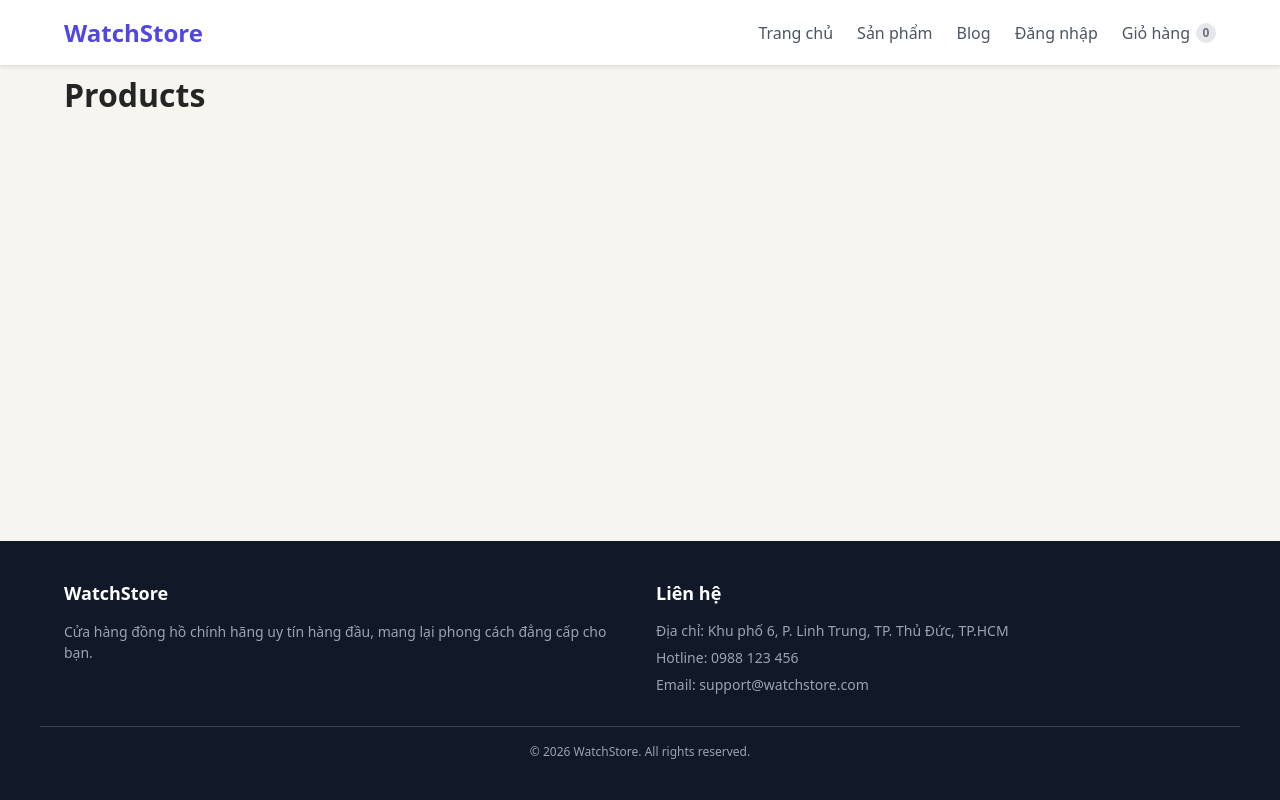
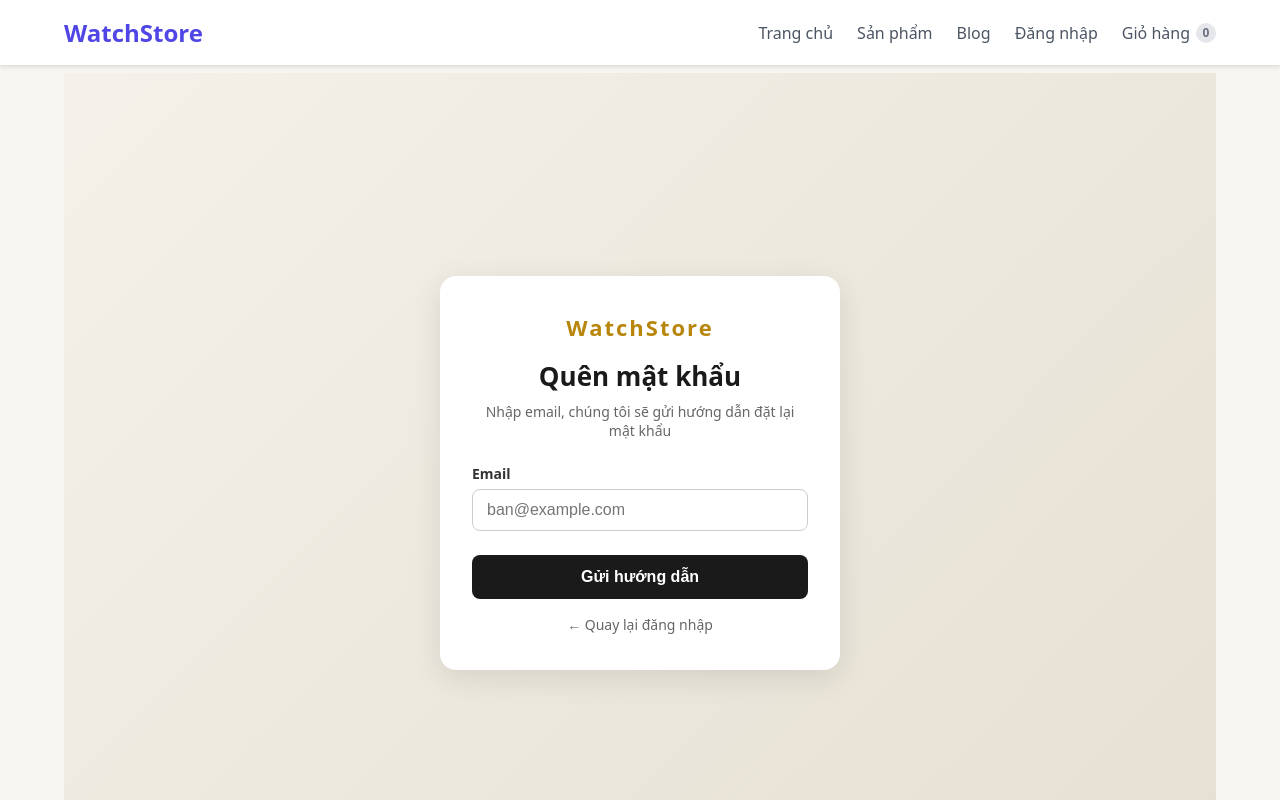
Before and after one commit to voha203/LTFE_N13_watch_store, a React (Vite) app: page /forgot-password in a window 1280 px wide. Shown: the top 800 px of the page. Built offline with nearby package versions, Linux system fonts and the light colour scheme.

Commit message:
xong FE auth

```diff
--- /dev/null
+++ b/src/pages/ForgotPasswordPage.tsx
@@ -0,0 +1,68 @@
+import { useState } from 'react'
+import type { FormEvent } from 'react'
+import { Link } from 'react-router-dom'
+import { isValidEmail } from '../utils/validators'
+import '../styles/AuthPage.css'
+
+export default function ForgotPasswordPage() {
+    const [email, setEmail] = useState('')
+    const [error, setError] = useState('')
+    const [sent, setSent] = useState(false)
+
+    function handleSubmit(e: FormEvent<HTMLFormElement>) {
+        e.preventDefault()
+
+        if (!email.trim()) {
+            setError('Vui lòng nhập email')
+            setSent(false)
+        } else if (!isValidEmail(email)) {
+            setError('Email không đúng định dạng')
+            setSent(false)
+        } else {
+            setError('')
+            setSent(true) // Demo: không gửi email thật
+        }
+    }
+
+    return (
+        <div className="login-page">
+            <form className="login-form" onSubmit={handleSubmit} noValidate>
+                <Link to="/" className="login-brand">
+                    WatchStore
+                </Link>
+                <h1>Quên mật khẩu</h1>
+                <p className="login-subtitle">
+                    Nhập email, chúng tôi sẽ gửi hướng dẫn đặt lại mật khẩu
+                </p>
+
+                {sent && (
+                    <p className="success-message">
+                        Nếu email này đã đăng ký, hướng dẫn đặt lại mật khẩu đã được gửi.
+                    </p>
+                )}
+
+                <div className="field">
+                    <label htmlFor="email">Email</label>
+                    <input
+                        id="email"
+                        type="email"
+                        value={email}
+                        onChange={(e) => setEmail(e.target.value)}
+                        placeholder="ban@example.com"
+                        autoComplete="email"
+                        className={error ? 'input-error' : ''}
+                    />
+                    {error && <p className="error">{error}</p>}
+                </div>
+
+                <button type="submit" className="submit-button">
+                    Gửi hướng dẫn
+                </button>
+
+                <Link to="/login" className="back-home">
+                    ← Quay lại đăng nhập
+                </Link>
+            </form>
+        </div>
+    )
+}
--- a/src/pages/LoginPage.tsx
+++ b/src/pages/LoginPage.tsx
@@ -101,7 +101,6 @@ export default function LoginPage() {
                         </p>
                     )}
                 </div>
-                {/* ...hết khối ô mật khẩu... */}
 
                 <div className="auth-links-right">
                     <Link to="/forgot-password">Quên mật khẩu?</Link>
@@ -118,13 +117,6 @@ export default function LoginPage() {
                 <Link to="/" className="back-home">
                     ← Về trang chủ
                 </Link>
-                <button type="submit" className="submit-button">
-                    Đăng nhập
-                </button>
-
-                <Link to="/" className="back-home">
-                    ← Về trang chủ
-                </Link>
             </form>
         </div>
     )
--- a/src/pages/RegisterPage.tsx
+++ b/src/pages/RegisterPage.tsx
@@ -2,7 +2,7 @@ import { useState } from 'react'
 import type { FormEvent } from 'react'
 import { Link } from 'react-router-dom'
 import { isValidEmail } from '../utils/validators'
-import './AuthPage.css'
+import '../styles/AuthPage.css'
 
 type FormErrors = {
     fullName?: string
--- a/src/routers/AppRoutes.tsx
+++ b/src/routers/AppRoutes.tsx
@@ -9,7 +9,8 @@ import CartPage from '../pages/CartPage';
 import LoginPage from '../pages/LoginPage';
 import CheckoutPage from '../pages/CheckoutPage';
 import NotFoundPage from '../pages/NotFoundPage';
-
+import RegisterPage from '../pages/RegisterPage'
+import ForgotPasswordPage from '../pages/ForgotPasswordPage'
 export default function AppRoutes() {
   return (
     <Routes>
@@ -23,6 +24,8 @@ export default function AppRoutes() {
         <Route path="login" element={<LoginPage />} />
         <Route path="checkout" element={<CheckoutPage />} />
         <Route path="*" element={<NotFoundPage />} />
+        <Route path="/register" element={<RegisterPage />} />
+        <Route path="/forgot-password" element={<ForgotPasswordPage />} />
       </Route>
     </Routes>
   );
--- a/src/styles/AuthPage.css
+++ b/src/styles/AuthPage.css
@@ -128,3 +128,41 @@
 .back-home:hover {
     color: #1a1a1a;
 }
+.auth-links-right {
+    margin-top: -8px;
+    text-align: right;
+    font-size: 13px;
+}
+
+.auth-links-right a,
+.auth-switch a {
+    color: #b8860b;
+    font-weight: 600;
+    text-decoration: none;
+}
+
+.auth-links-right a:hover,
+.auth-switch a:hover {
+    text-decoration: underline;
+}
+
+.auth-switch {
+    margin: 0;
+    text-align: center;
+    font-size: 14px;
+    color: #555;
+}
+
+.success-message {
+    margin: 0;
+    padding: 10px 14px;
+    border-radius: 8px;
+    background: #e8f5e9;
+    color: #2e7d32;
+    font-size: 14px;
+}
+
+.success-message a {
+    color: #1b5e20;
+    font-weight: 600;
+}
```
